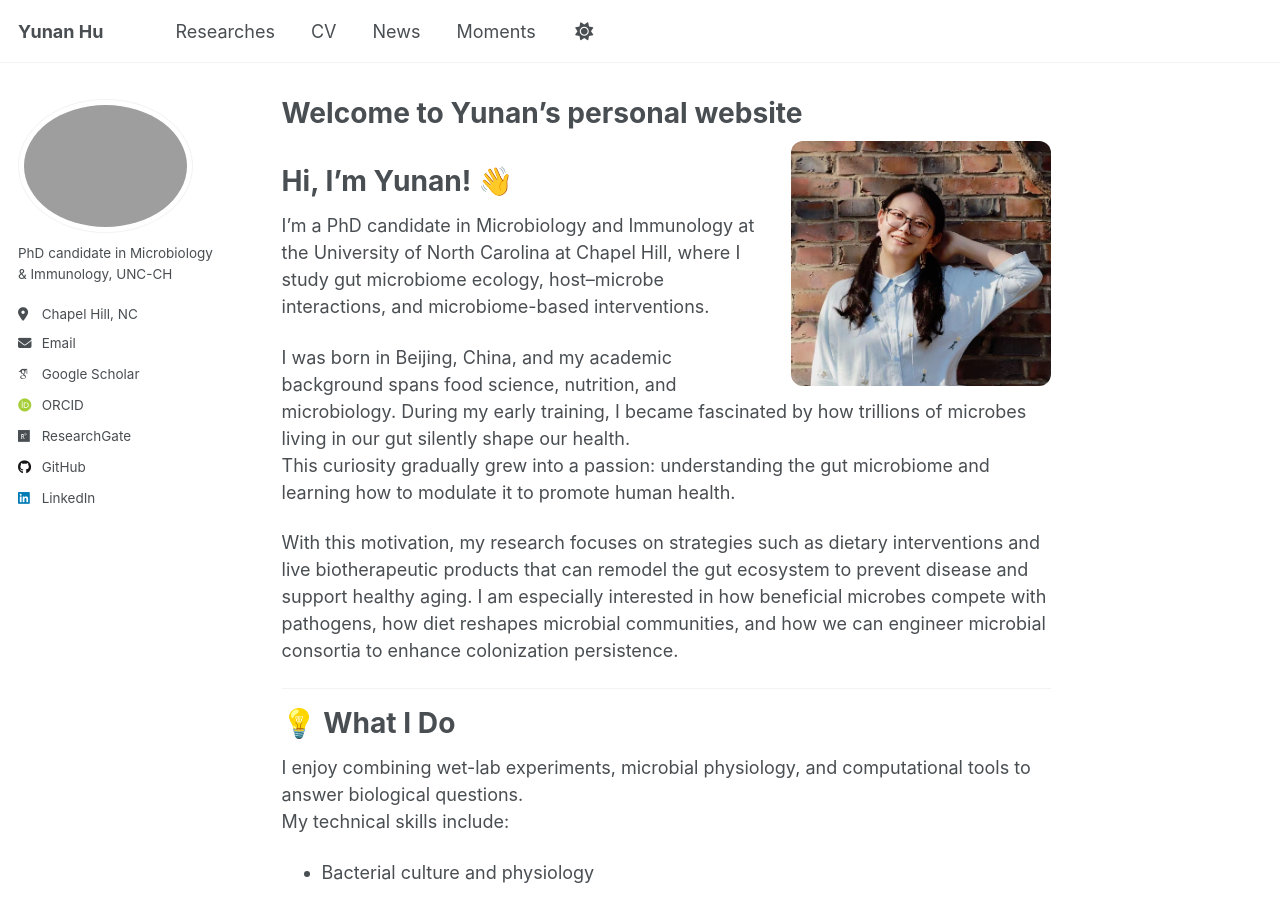
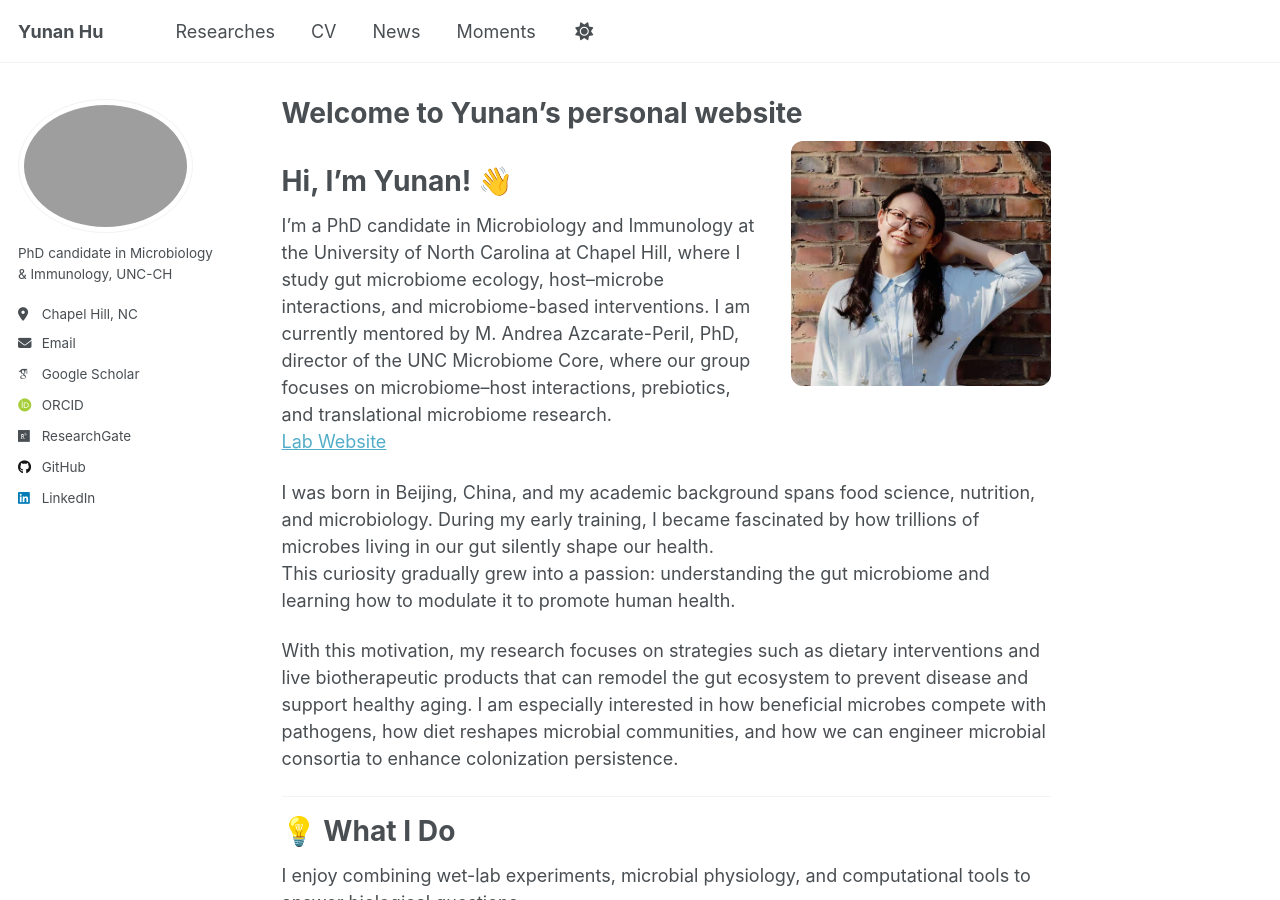
Before and after one commit to Yunan0525/Yunan0525.github.io, a Jekyll site: the page built from _pages/about.md, in a window 1280 px wide and 900 px high. Built offline with Jekyll 4.4.1, drawn with Linux system fonts in a browser that asks for light colours; some web fonts are replaced; a script that is not in the unit is left out.

Commit message:
Update about.md

```diff
--- a/_pages/about.md
+++ b/_pages/about.md
@@ -12,7 +12,9 @@ redirect_from:
 
 # Hi, I’m Yunan! 👋
 
-I’m a PhD candidate in Microbiology and Immunology at the University of North Carolina at Chapel Hill, where I study gut microbiome ecology, host–microbe interactions, and microbiome-based interventions.
+I’m a PhD candidate in Microbiology and Immunology at the University of North Carolina at Chapel Hill, where I study gut microbiome ecology, host–microbe interactions, and microbiome-based interventions. I am currently mentored by M. Andrea Azcarate-Peril, PhD, director of the UNC Microbiome Core, where our group focuses on microbiome–host interactions, prebiotics, and translational microbiome research.
+[Lab Website](https://www.med.unc.edu/microbiome/)
+
 
 I was born in Beijing, China, and my academic background spans food science, nutrition, and microbiology. During my early training, I became fascinated by how trillions of microbes living in our gut silently shape our health.
 This curiosity gradually grew into a passion: understanding the gut microbiome and learning how to modulate it to promote human health.
```
